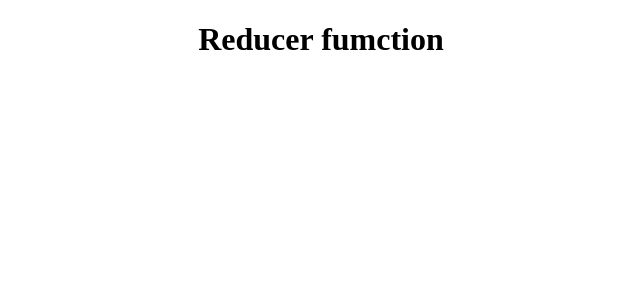
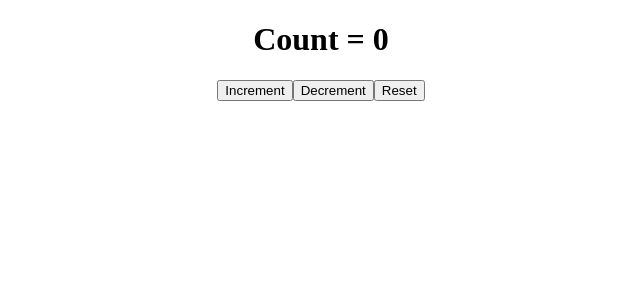
Before and after one commit to ankitkapoor8437/practice-revision-react, a React (Create React App) app: page / in a window 1280 px wide. Shown: the top 300 px of the page, without its empty margins (319-959 px from the left). Built offline with nearby package versions, Linux system fonts and the light colour scheme.

Commit message:
Added the reducer files

```diff
--- a/src/components/reducer-component/reduce.jsx
+++ b/src/components/reducer-component/reduce.jsx
@@ -1,9 +1,29 @@
-import React from 'react'
+import React, { useReducer } from 'react'
 
 export const ReducerFunction = () => {
+  const intialState = 0;
+  const reducer = (state, action) => {
+    switch (action) {
+      case 'increment':
+        return state + 1
+
+      case 'decrement':
+        return state - 1
+
+      case 'reset':
+        return intialState
+      default:
+        return state
+    }
+  }
+
+  const [count, dispatch] = useReducer(reducer, intialState)
   return (
     <div>
-      <h1>Reducer fumction</h1>
+      <h1>Count = {count}</h1>
+      <button onClick={() => dispatch('increment')}>Increment</button>
+      <button onClick={() => dispatch('decrement')}>Decrement</button>
+      <button onClick={() => dispatch('reset')}>Reset</button>
     </div>
   )
 }
```
